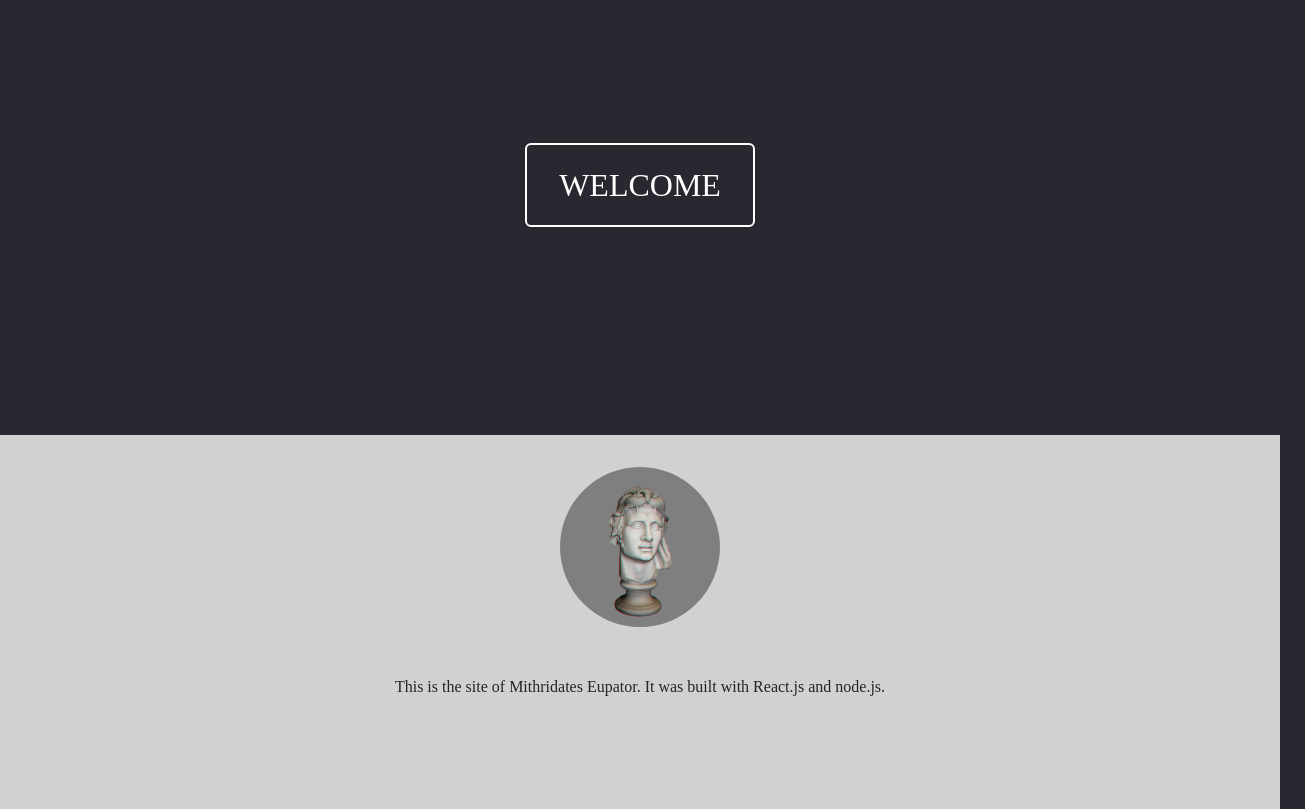
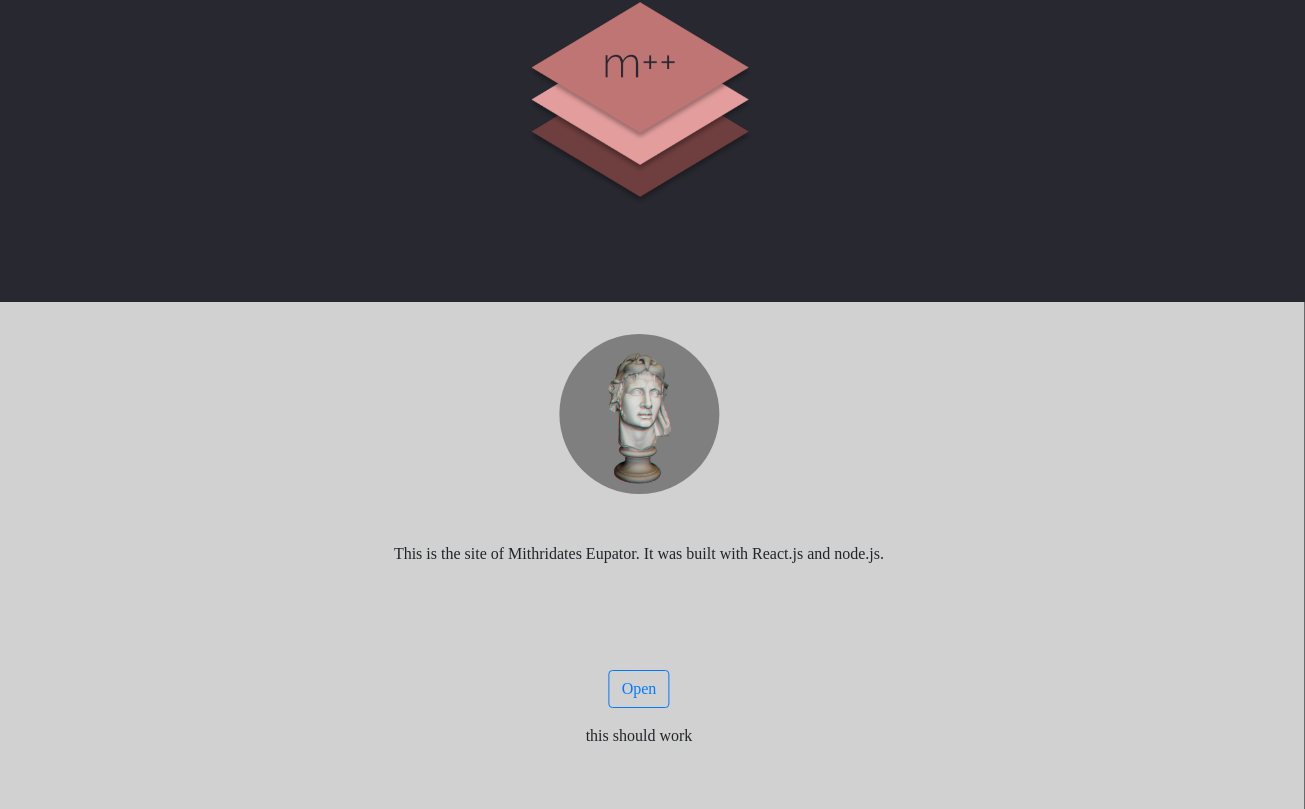
Before and after one commit to MithridatesEupator/personal_site, a React (Create React App) app in the folder client/: page / in a window 1280 px wide. Shown: the part 171-980 px from the top of the page, 1305 px wide, since content can reach past the window. Built offline with nearby package versions, Linux system fonts and the light colour scheme; some icons are missing.

Commit message:
minor changes

```diff
--- a/client/src/App.css
+++ b/client/src/App.css
@@ -2,22 +2,45 @@ p {
   font-family: Raleway;
   margin: 0;
   padding: 1rem;
-  text-align: center;
 }
 
 body {
   width: 100%;
   background-color: #282830 !important;
   background-attachment: fixed;
+  overflow-x: hidden;
+}
+
+App {
+  position: absolute;
 }
 
 .navbar-custom {
   position: static !important;
   width: 96%;
-  border-bottom: 2px solid #f1f1f1;
+  border-bottom: 1px solid #f1f1f1;
   margin: 0% 2%;
   background-color: transparent !important;
   z-index: 2;
+}
+
+.navbar-toggler {
+  border-color: transparent !important;
+}
+
+.navbar-toggler:focus {
+  outline: 0;
+}
+
+.modal-body {
+  font-family: Raleway;
+  background-color: d1d1d1 !important;
+  border: none;
+}
+
+.modal-edges {
+  font-family: Raleway;
+  border: none;
 }
 
 .react-brand {
@@ -50,13 +73,14 @@ body {
 
 .container-custom {
   background-color: #d1d1d1;
-  padding: 0;
+  padding: 0 2%;
   font-family: Raleway;
   font-size: 1rem;
   display: flex;
   flex-direction: column;
-  width: 100%;
-  justify-content: center;
+  width: 104%;
+  transform: translateX(-2%);
+  align-items: center;
 }
 
 .container-main {
@@ -64,20 +88,23 @@ body {
   justify-content: center;
   align-self: center;
   flex-direction: column;
+  background-color: #282830;
 }
 
 .container-welcome {
+  background-image: url('./static/front.png');
+  background-size: 80%;
+  background-position: center;
+  background-repeat: no-repeat;
+  margin: 6vh 0;
+  z-index: 4;
   display: flex;
   align-self: center;
   background-color: transparent;
-  margin: 26vh 15rem;
-  border: 2px solid white;
   color: white;
-  font-family: Raleway;
-  font-size: 2rem;
-  padding: 1rem 2rem;
+  width: 20rem;
+  height: 20rem;
   animation: loading-bar 4s linear;
-  border-radius: 6px;
 }
 
 .container-custom-small {
@@ -112,7 +139,6 @@ body {
 .profile-pic {
   background-image: url("./static/profile-pic.png");
   background-size: 100%;
-  background-color: blue;
   background-repeat: no-repeat;
   width: 10rem;
   height: 10rem;
@@ -140,6 +166,11 @@ body {
     opacity: 1;
   }
 }
+
+.modal-custom {
+  font-family: Raleway;
+}
+
 
 /*
 .custom-navbar {
--- a/client/src/App.js
+++ b/client/src/App.js
@@ -4,6 +4,7 @@ import 'bootstrap/dist/css/bootstrap.min.css';
 import NavbarCustom from "./components/NavbarCustom";
 import BarCustom from "./components/BarCustom.js";
 import ProfileCustom from "./components/ProfileCustom.js";
+import ModalCustom from "./components/ModalCustom.js";
 
 let bioPass = "This is the site of Mithridates Eupator. It was built with React.js and node.js."
 
@@ -13,67 +14,17 @@ class App extends Component {
       <div className="App">
         <link rel="stylesheet" href="https://use.fontawesome.com/releases/v5.2.0/css/all.css" integrity="sha384-hWVjflwFxL6sNzntih27bfxkr27PmbbK/iSvJ+a4+0owXq79v+lsFkW54bOGbiDQ" crossOrigin="anonymous"  />
         <NavbarCustom />
-        <br />
-        <br />
         <div className="container-main">
-          <BarCustom value="WELCOME"/>
+          <BarCustom/>
           <div className="container-custom">
             <ProfileCustom bio={bioPass}/>
             <br />
             <br />
             <br />
-            <br />
-            <br />
-            <br />
-            <br />
-            <br />
-            <br />
-            <br />
-            <br />
-            <br />
-            <br />
+            <ModalCustom />
             <a name="resume-container">
             </a>
-            <p>
-            This is a test
-            </p>
-            <br />
-            <br />
-            <br />
-            <br />
-            <br />
-            <br />
-            <br />
-            <br />
-            <br />
-            <br />
-            <br />
-            <br />
-            <br />
-            <br />
-            <br />
-            <br />
-            <br />
-            <br />
-            <br />
-            <br />
-            <br />
-            <br />
-            <br />
-            <br />
-            <br />
-            <br />
-            <br />
-            <br />
-            <br />
-            <br />
-            <br />
-            <br />
-            <br />
-            <br />
-            <br />
-            <br />
-            <br />
+            <p> this should work </p>
             <br />
             <br />
             <br />
--- a/client/src/components/BarCustom.js
+++ b/client/src/components/BarCustom.js
@@ -5,7 +5,7 @@ class BarCustom extends React.Component {
   render() {
     return(
       <div className="container-welcome">
-        {this.props.value}
+
       </div>
     );
   }
--- /dev/null
+++ b/client/src/components/ModalCustom.js
@@ -0,0 +1,50 @@
+import React from 'react';
+import {
+  Button,
+  Modal,
+  ModalHeader,
+  ModalBody,
+  ModalFooter
+} from 'reactstrap';
+
+class ModalCustom extends React.Component {
+  constructor(props) {
+    super(props)
+    this.state = {
+      isOpen: false
+    }
+  }
+
+
+  toggle = () => {
+    this.setState({
+      isOpen: !this.state.isOpen
+    })
+  }
+
+  render() {
+    return (
+      <div>
+        <Button outline color="primary" onClick={this.toggle} className="modal-button">
+          Open
+        </Button>
+        <Modal isOpen={this.state.isOpen}>
+          <ModalHeader className="modal-edges">
+            Modal Title
+          </ModalHeader>
+          <ModalBody className="modal-body">
+            This is a test and it should work.
+          </ModalBody>
+          <ModalFooter>
+            <Button onClick={this.toggle} className="modal-edges">
+              Close
+            </Button>
+          </ModalFooter>
+        </Modal>
+      </div>
+    )
+  }
+
+}
+
+export default ModalCustom;
```
Also changed, not shown: client/src/static/front.png (added).
